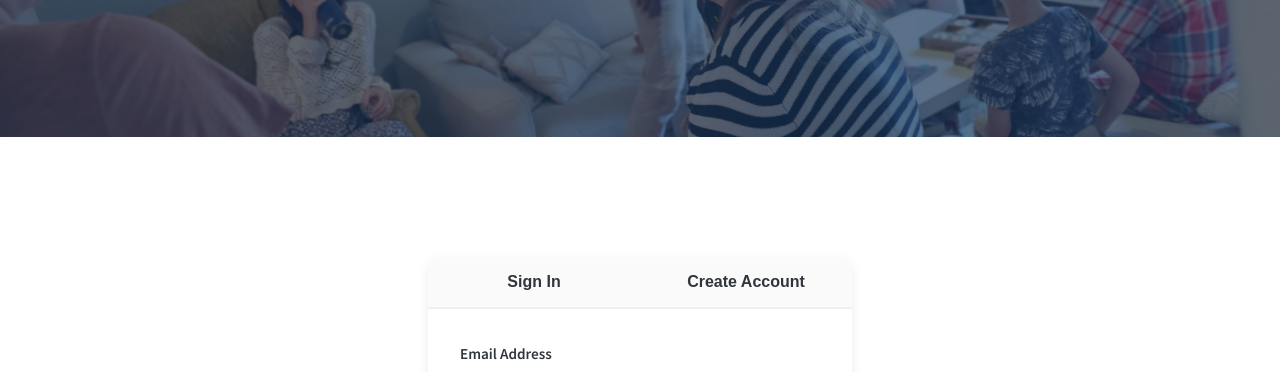
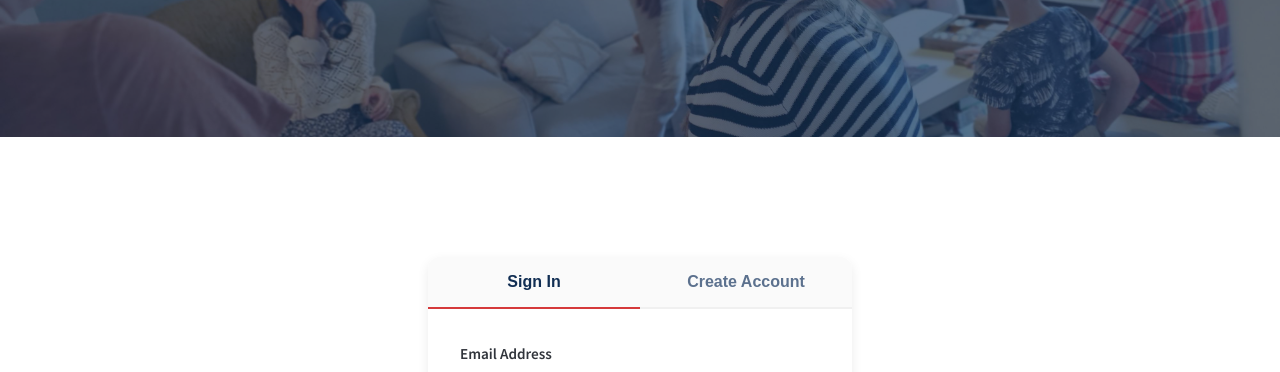
Before and after one commit to StinkyB4/ComCityChurch, a plain HTML site: page members/index.html in a window 1280 px wide. Shown: the part 396-768 px from the top of the page. Drawn offline with nearby package versions, Linux system fonts and the light colour scheme; files whose address does not match are found by name.

Commit message:
Update members.css

```diff
--- a/css/members.css
+++ b/css/members.css
@@ -4,6 +4,22 @@
  * Portal-specific styles: auth forms, member cards, admin dashboard, etc.
  * Extends the base brand system in styles.css
  */
+
+/* ──────────────────────────────────────────────────────────────────────────
+   0. VARIABLE BRIDGE
+   Maps members.css token names to the values defined in styles.css :root
+   ────────────────────────────────────────────────────────────────────────── */
+
+:root {
+  --color-navy:       #112E53;
+  --color-red:        #D5393B;
+  --color-charcoal:   #30343B;
+  --color-page-bg:    #F4F5F7;
+  --color-text-dark:  #30343B;
+  --color-text-muted: #5C718E;
+  --font-sans:        'Source Sans Pro', sans-serif;
+  --font-serif:       'Montserrat', sans-serif;
+}
 
 /* ──────────────────────────────────────────────────────────────────────────
    1. MEMBERS PORTAL LAYOUT
```
